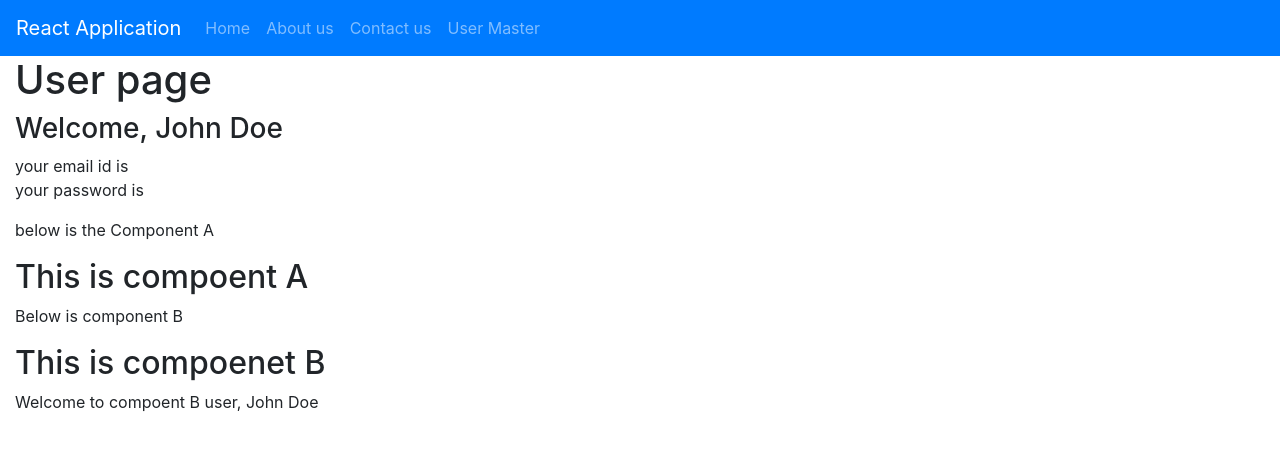
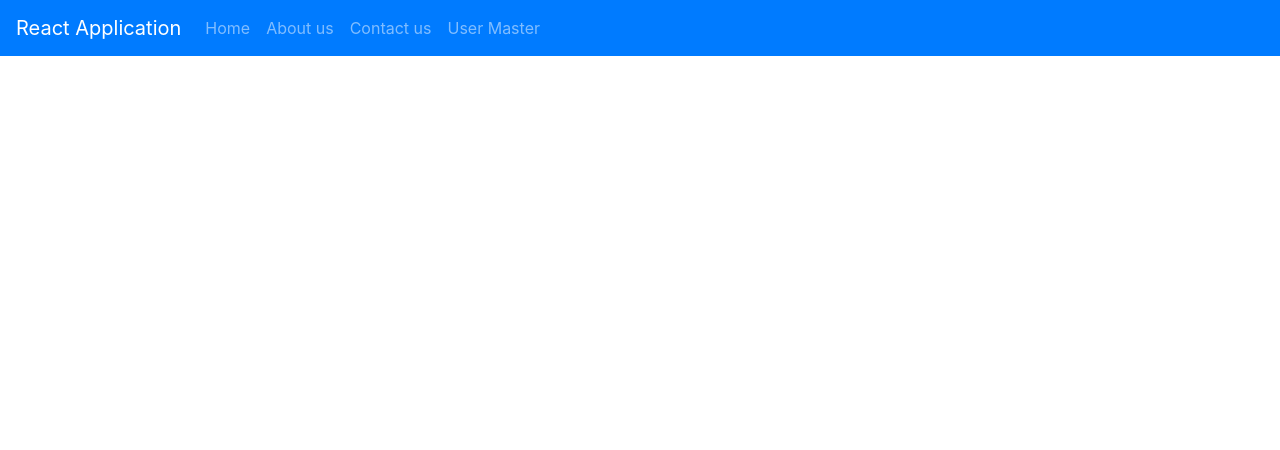
Before and after one commit to shirkeamy/October2024Batch, a React (Create React App) app in the folder react-test/my-app/: page /user-details in a window 1280 px wide. Shown: the top 450 px of the page. Built offline with nearby package versions, Linux system fonts and the light colour scheme.

Commit message:
Cleaning user component

```diff
--- a/react-test/my-app/src/App.tsx
+++ b/react-test/my-app/src/App.tsx
@@ -14,7 +14,7 @@ function App() {
         <Route path='/' element={<Home />} />
         <Route path='/about' element={<About />} />
         <Route path='/contact' element={<Contact />} />
-        <Route path='/user-details' element={<User userName='John Doe' />} />
+        <Route path='/user-details' element={<User />} />
         <Route path='/react-hooks' element={<ReactHooks />} />
       </Routes>
     </BrowserRouter>
--- a/react-test/my-app/src/Pages/User.tsx
+++ b/react-test/my-app/src/Pages/User.tsx
@@ -1,30 +1,10 @@
 import React from "react";
-import ComponentA from "./Components/ComponentA";
 
-interface IUserProps {
-    userName: string;
-}
-
-const User: React.FC<IUserProps> = (props: IUserProps) => {
-
-    const { userName }: IUserProps = props;
-
-    const email: string = localStorage.getItem("EmailId") ?? "";
-    const password: string = localStorage.getItem("Password") ?? "";
+const User: React.FC = () => {
 
     return (
         <>
-            <h1>User page</h1>
-            <h3>Welcome, {userName}</h3>
-            <p>
-                your email id is {email}
-                <br />
-                your password is {password}
-            </p>
-            <p>
-                below is the Component A
-            </p>
-            <ComponentA userName={userName} />
+
         </>
     )
 }
```
